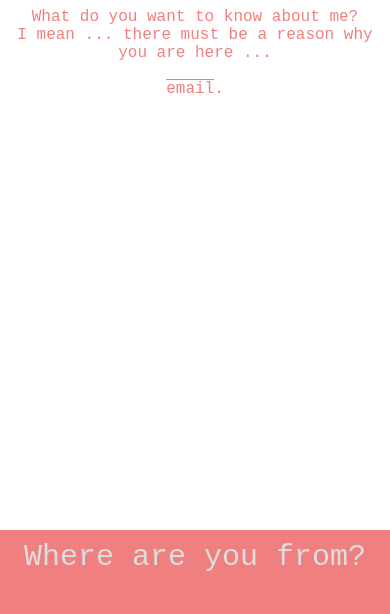
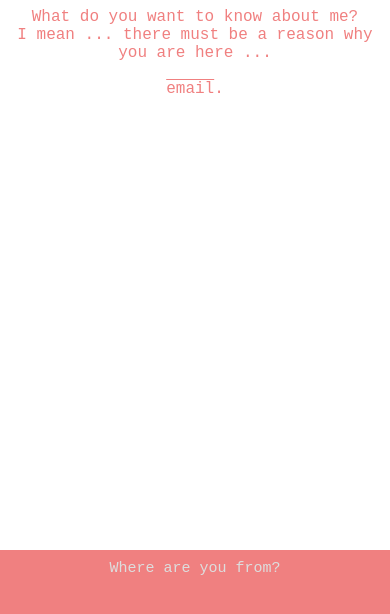
Before and after one commit to Jonasdoubleyou/jonasdoubleyou.github.io, a plain HTML site: page index.html in a window 390 px wide. Shown: the part 224-838 px from the top of the page. Drawn offline with Linux system fonts and the light colour scheme.

Commit message:
fix: Question Bar Style on Mobile

```diff
--- a/stylesheets/main.css
+++ b/stylesheets/main.css
@@ -57,6 +57,13 @@ code {
   font-size: 30px;
 }
 
+@media (max-width: 500px) {
+  #question-container {
+    height: 20px;
+    font-size: 15px;
+  }
+}
+
 #question {
   all: unset;
   width: 100%;
```
